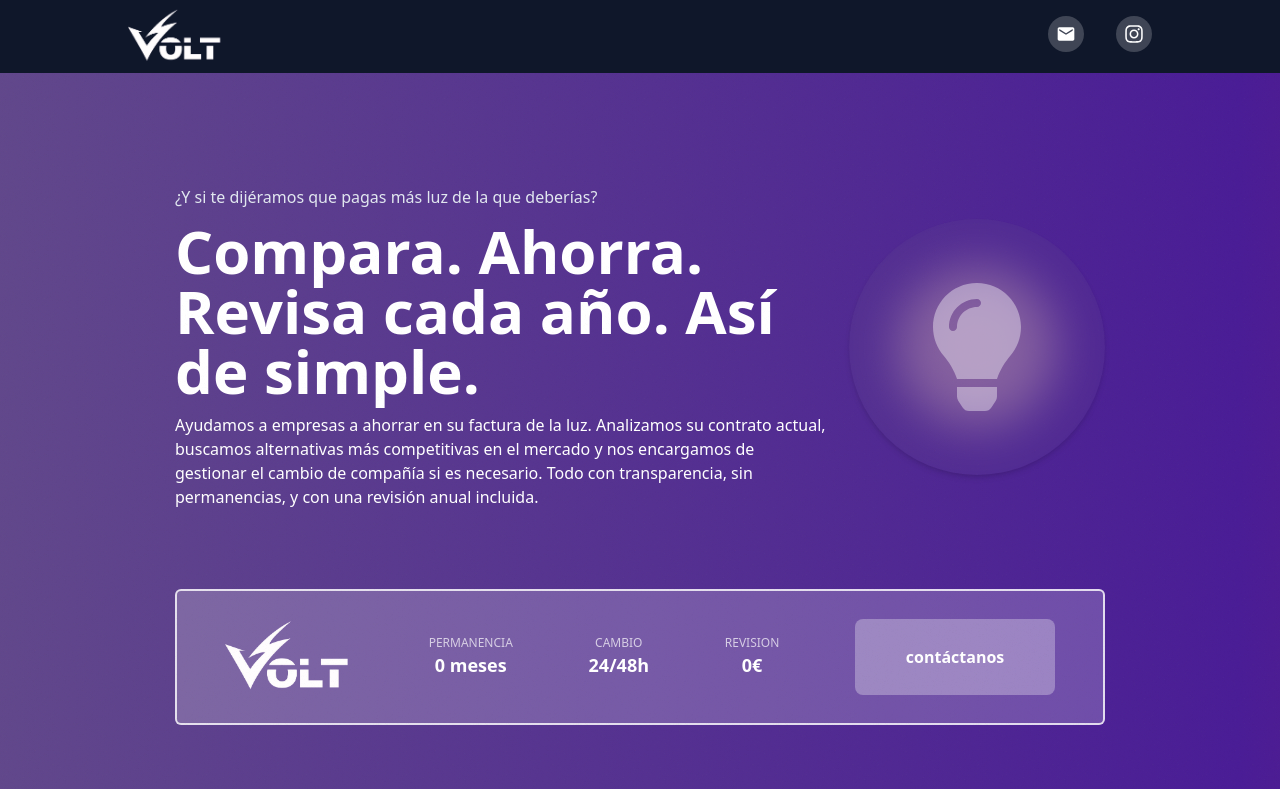
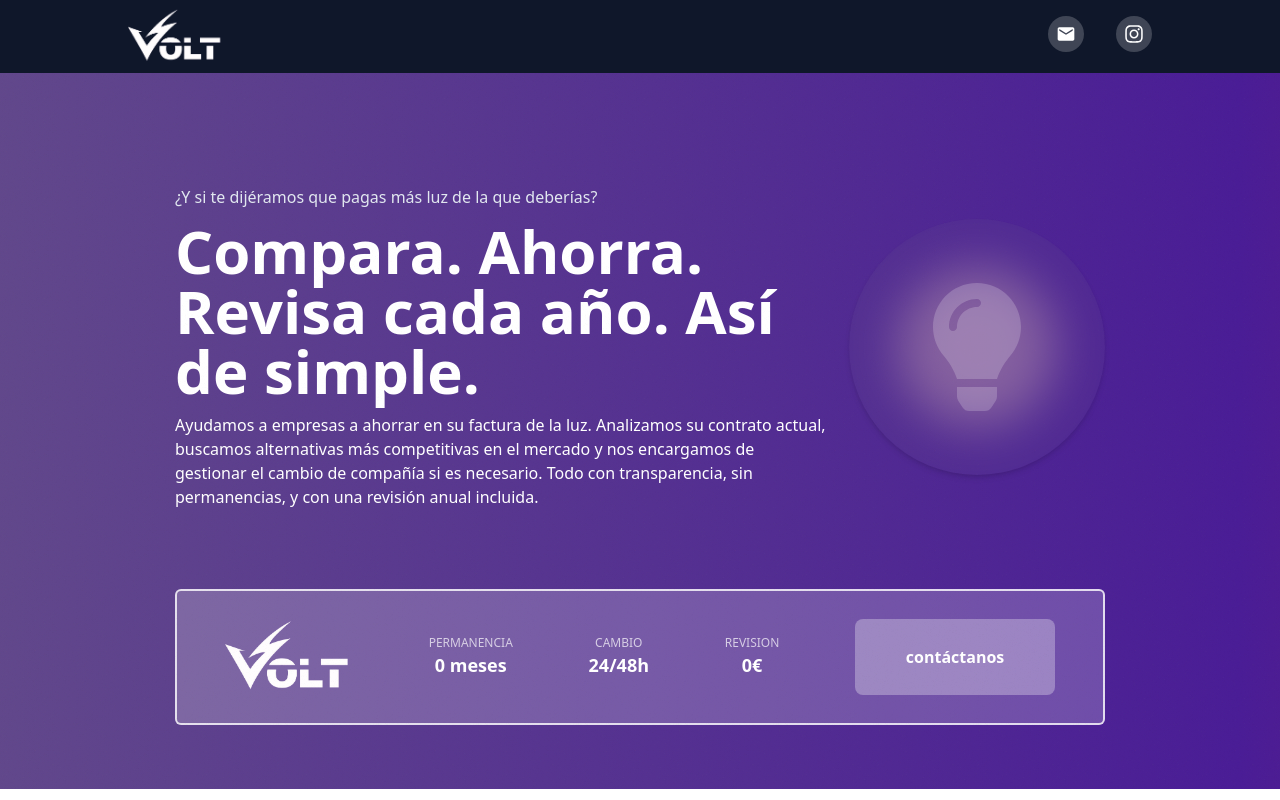
Before and after one commit to probablynotannie/volt, a React (Vite) app: page / in a window 1280 px wide. Shown: the top 800 px of the page. Built offline with nearby package versions, Linux system fonts and the light colour scheme; the HTML template or start-up script is replaced by a standard one.

Commit message:
algunas mejoras

```diff
--- a/package.json
+++ b/package.json
@@ -15,6 +15,7 @@
     "@fontsource/orbitron": "^5.2.6",
     "flowbite": "^3.1.2",
     "flowbite-react": "^0.11.8",
+    "framer-motion": "^12.23.6",
     "react": "^19.1.0",
     "react-dom": "^19.1.0",
     "react-icons": "^5.5.0",
--- a/src/componentes/Landing.jsx
+++ b/src/componentes/Landing.jsx
@@ -7,6 +7,7 @@ import Contacto from "./estructura/Contacto";
 import "@fontsource/orbitron/800.css";
 import { FaLightbulb } from "react-icons/fa";
 import Grafica from "./grafica/Grafica";
+import { motion } from "framer-motion";
 import Empresas from "./apartados/Empresas";
 function Landing() {
   const [mousePos, setMousePos] = useState({ x: 0, y: 0 });
@@ -66,7 +67,7 @@ function Landing() {
               >
                 <span className="absolute w-40 h-40 rounded-full bg-orange-200 opacity-30 blur-xl animate-pulse"></span>
                 <FaLightbulb
-                  className="relative text-white/40 text-9xl group-hover:text-white/50 transform group-hover:scale-110 transition duration-300"
+                  className="relative text-white/20 text-9xl group-hover:text-white/30 transform group-hover:scale-110 transition duration-300"
                   aria-label="Lightbulb icon"
                 />
               </div>
--- a/src/componentes/apartados/Empresas.jsx
+++ b/src/componentes/apartados/Empresas.jsx
@@ -1,3 +1,5 @@
+import { motion } from "framer-motion";
+
 export default function PartnersSection() {
   const empresas = [
     { nombre: "BASER", logo: "/empresas/baser.png" },
@@ -12,16 +14,20 @@ export default function PartnersSection() {
       <div className="max-w-6xl mx-auto px-6 text-center">
         <div className="grid grid-cols-1 sm:grid-cols-3 md:grid-cols-5 gap-8 items-center justify-center">
           {empresas.map((empresa, index) => (
-            <div
+            <motion.div
               key={index}
               className="flex items-center justify-center h-16 grayscale hover:grayscale-0 transition duration-300"
+              initial={{ opacity: 0, y: 30 }}
+              whileInView={{ opacity: 1, y: 0 }}
+              viewport={{ once: true, amount: 0.5 }}
+              transition={{ duration: 0.5, delay: index * 0.1 }}
             >
               <img
                 src={empresa.logo}
                 alt={empresa.nombre}
                 className="max-h-24 object-contain"
               />
-            </div>
+            </motion.div>
           ))}
         </div>
       </div>
--- a/src/componentes/estructura/Header.jsx
+++ b/src/componentes/estructura/Header.jsx
@@ -3,13 +3,10 @@ import Contacto from "./Contacto";
 import { MdEmail } from "react-icons/md";
 import { FaInstagram } from "react-icons/fa";
 import { useState } from "react";
-
 function Header() {
   const [modalOpen, setModalOpen] = useState(false);
   const [menuOpen, setMenuOpen] = useState(false);
-
   const toggleMenu = () => setMenuOpen((prev) => !prev);
-
   return (
     <header className="relative">
       <nav className="bg-slate-900 flex justify-between w-full sm:px-10 md:px-16 lg:px-32 gap-4 sm:gap-0 p-2 px-5 relative z-50">
@@ -108,7 +105,6 @@ function Header() {
               </div>
               <Contacto modalOpen={modalOpen} setModalOpen={setModalOpen} />
             </li>
-
             <li>
               <a
                 href="https://www.instagram.com/probablynotannie"
```
Also changed, not shown: 1 other file (tests, documents, lock files or other folders).
